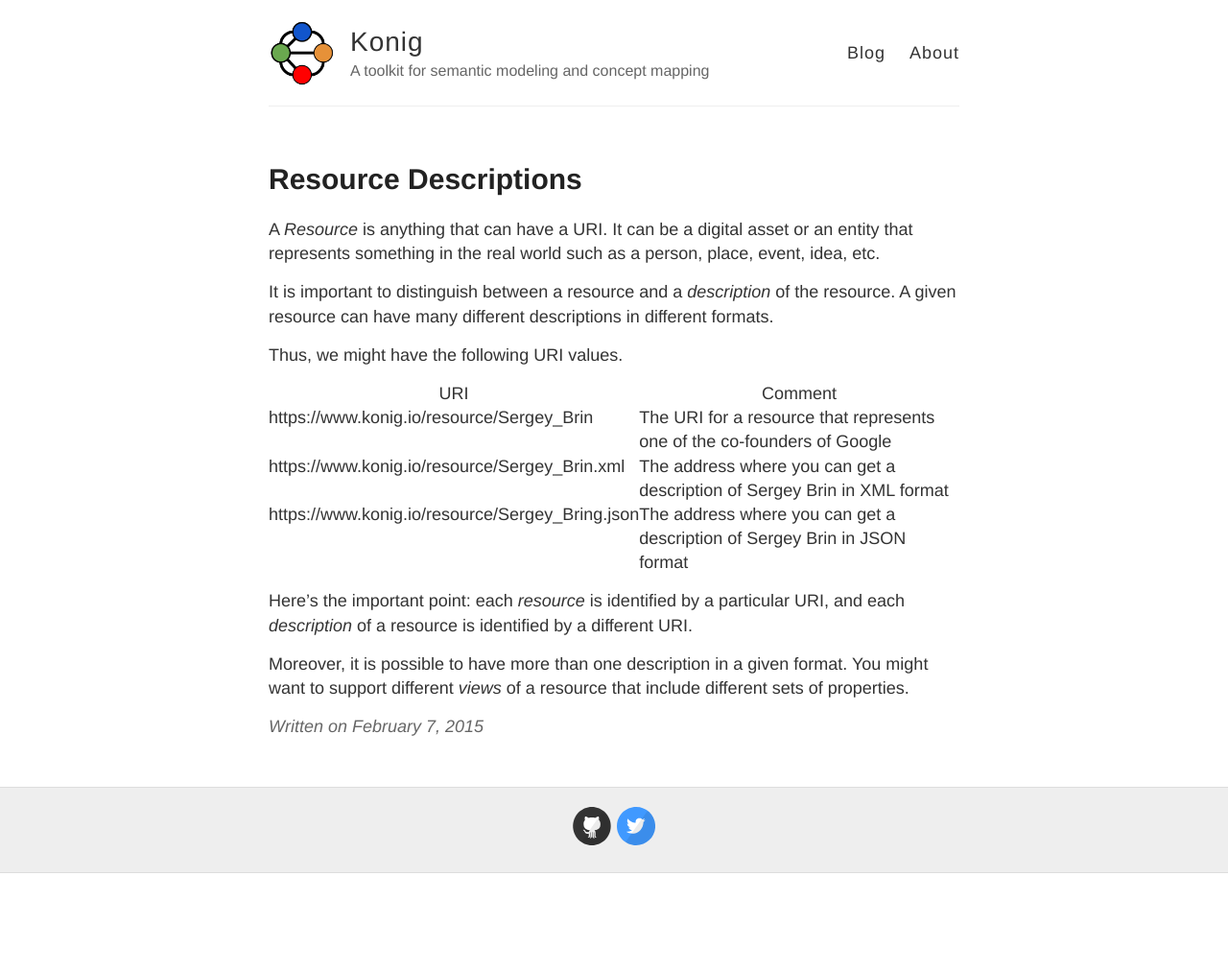
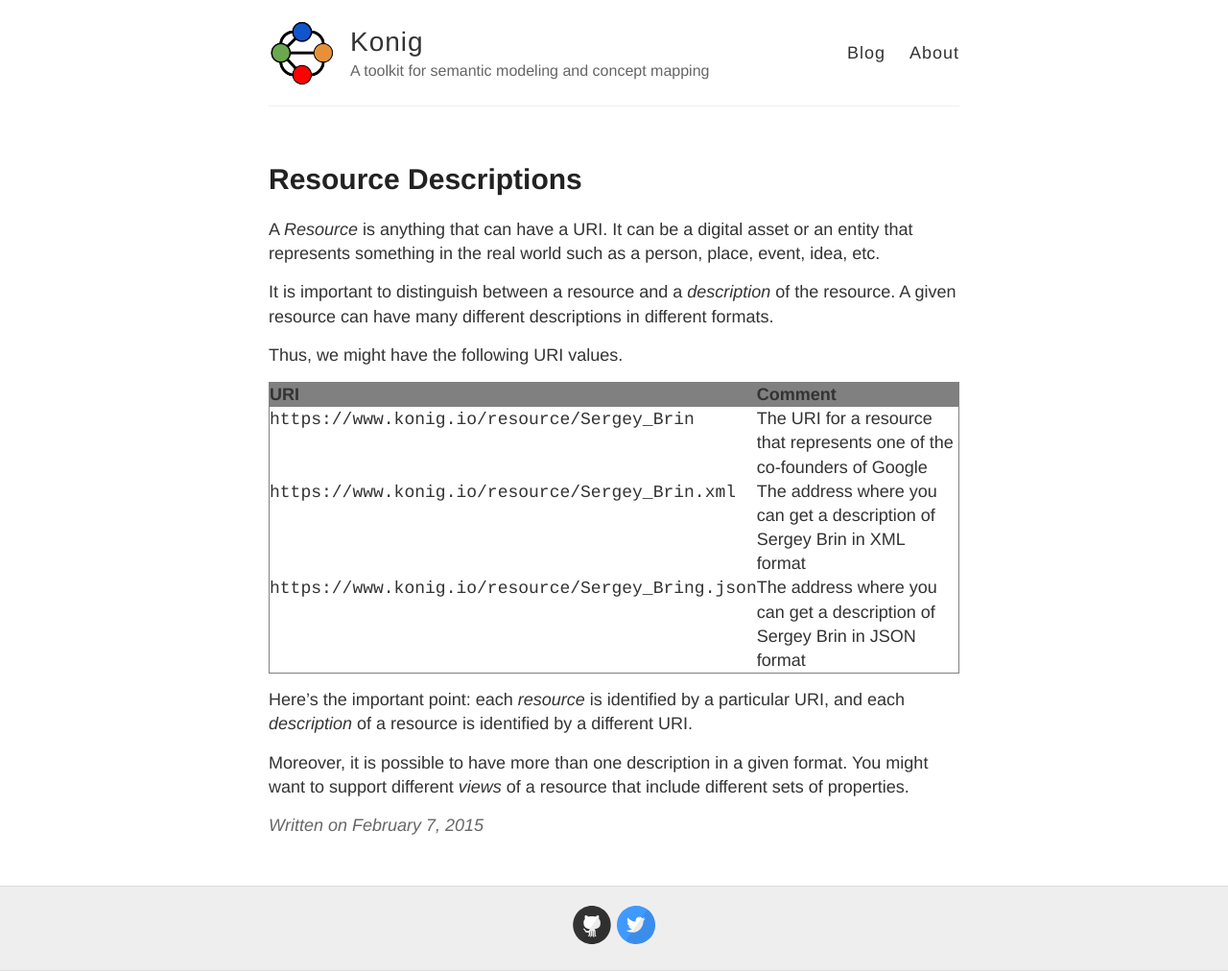
Before and after one commit to konigio/konigio.github.io, a Jekyll site: the page built from _posts/2015-02-07-Representations.md, in a window 1280 px wide. Shown: the whole page at 96% size. Built offline with Jekyll 4.4.1, drawn with Linux system fonts in a browser that asks for light colours; before the commit the page ends 910 px from its top, so only the background shows below that.

```diff
--- a/_posts/2015-02-07-Representations.md
+++ b/_posts/2015-02-07-Representations.md
@@ -11,11 +11,12 @@ given resource can have many different descriptions in different formats.
 
 Thus, we might have the following URI values.
 
-| URI                                             | Comment                                                                   |
-|-------------------------------------------------|---------------------------------------------------------------------------|
-| https://www.konig.io/resource/Sergey_Brin       | The URI for a resource that represents one of the co-founders of Google   |
-| https://www.konig.io/resource/Sergey_Brin.xml   | The address where you can get a description of Sergey Brin in XML format  |
-| https://www.konig.io/resource/Sergey_Bring.json | The address where you can get a description of Sergey Brin in JSON format |
+
+| URI                                                             | Comment                                                                   |
+|-----------------------------------------------------------------|---------------------------------------------------------------------------|
+| `https://www.konig.io/resource/Sergey_Brin`         | The URI for a resource that represents one of the co-founders of Google   |
+| `https://www.konig.io/resource/Sergey_Brin.xml`    | The address where you can get a description of Sergey Brin in XML format  |
+| `https://www.konig.io/resource/Sergey_Bring.json` | The address where you can get a description of Sergey Brin in JSON format |
 
 Here's the important point: each *resource* is identified by a particular URI, and each
 *description* of a resource is identified by a different URI.
--- a/_sass/_konig.scss
+++ b/_sass/_konig.scss
@@ -36,3 +36,13 @@ ol > li > ol > li {
 table.middle-aligned-table td {
 	vertical-align: middle;
 }
+
+table {
+	border: 1px solid gray;
+}
+
+table th {
+	background-color: gray;
+	text-align: left;
+	font-weight: bold;
+}
```
